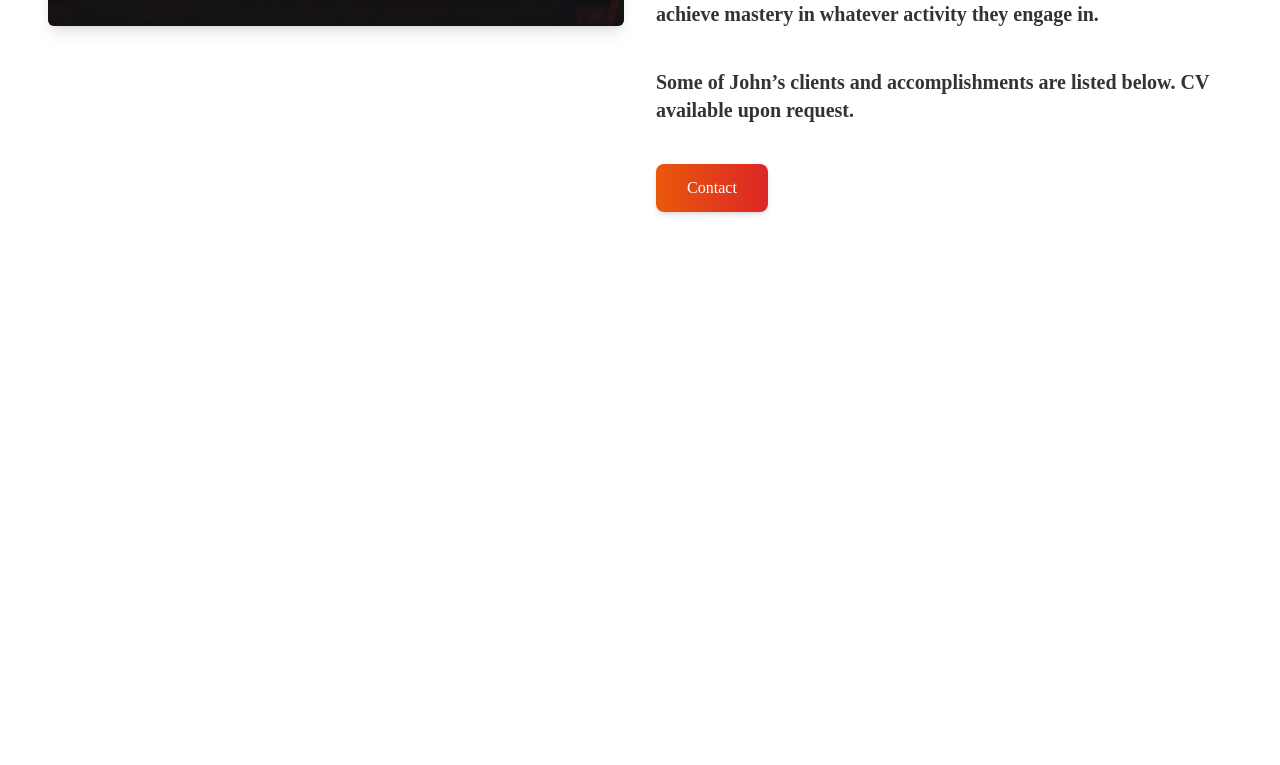
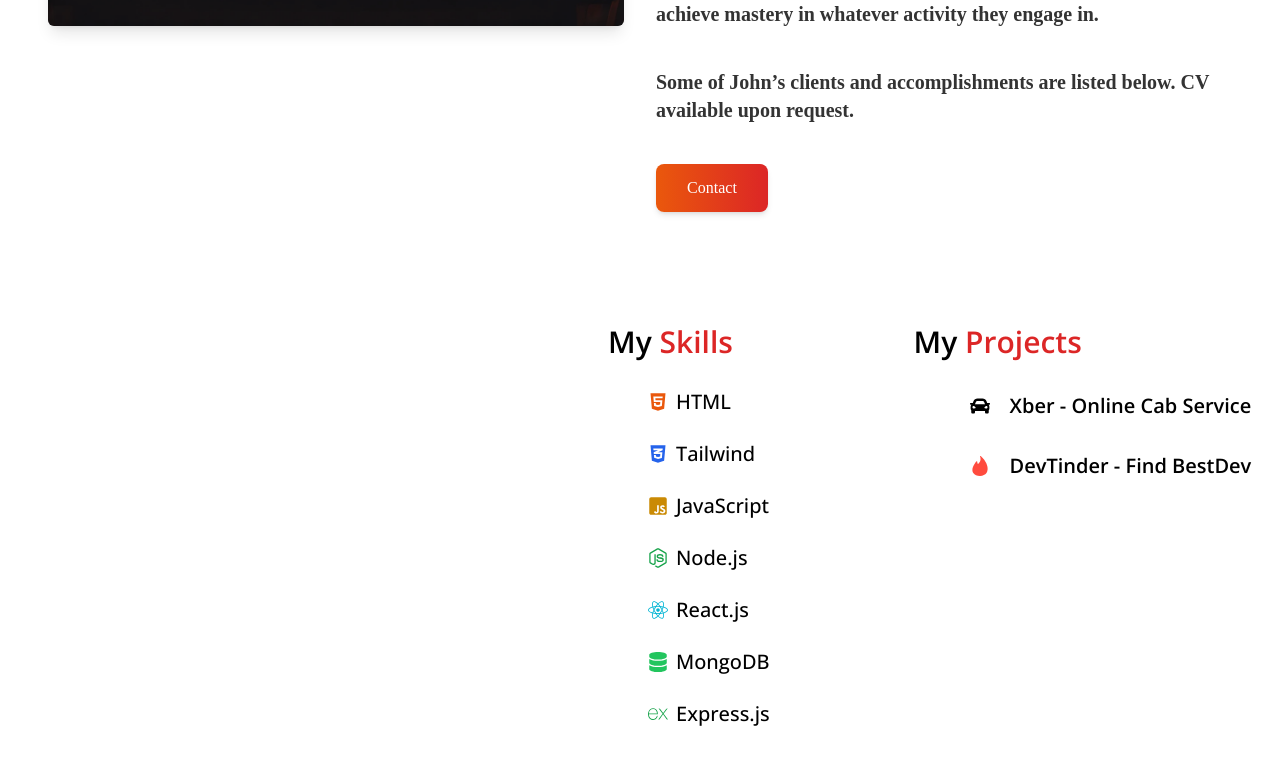
Before and after one commit to AbdussalamAsif12/Abdulislam.dev, a React (Vite) app: page /about in a window 1280 px wide. Shown: the part 543-1308 px from the top of the page. Before the commit the page ends 803 px from the top, so only its background shows below. Built offline with nearby package versions, Linux system fonts and the light colour scheme; a web font is replaced by a local one.

Commit message:
profile component

```diff
--- a/src/components/About/About.jsx
+++ b/src/components/About/About.jsx
@@ -2,6 +2,7 @@ import React from "react";
 import Navbar from "../Navbar/Navbar";
 import Button from "../Button/Button";
 import { Link } from "react-router-dom";
+import Profile from "../Profile/Profile";
 
 const About = () => {
   return (
@@ -70,6 +71,7 @@ const About = () => {
           </Link>
         </div>
       </div>
+      <Profile />
     </>
   );
 };
--- /dev/null
+++ b/src/components/Profile/Profile.jsx
@@ -0,0 +1,127 @@
+import React from "react";
+import {
+  FaHtml5,
+  FaCss3Alt,
+  FaJsSquare,
+  FaNodeJs,
+  FaReact,
+  FaDatabase,
+  FaCar,
+} from "react-icons/fa";
+import { SiExpress, SiTinder } from "react-icons/si";
+
+const PortfolioSkillsProjects = () => {
+  // Skills and Projects data as arrays of objects
+  const skills = [
+    {
+      name: "HTML",
+      percentage: 80,
+      icon: <FaHtml5 className="mr-2 text-xl text-orange-600" />,
+    },
+    {
+      name: "Tailwind",
+      percentage: 65,
+      icon: <FaCss3Alt className="mr-2 text-xl text-blue-600" />,
+    },
+    {
+      name: "JavaScript",
+      percentage: 70,
+      icon: <FaJsSquare className="mr-2 text-xl text-yellow-600" />,
+    },
+    {
+      name: "Node.js",
+      percentage: 70,
+      icon: <FaNodeJs className="mr-2 text-xl text-green-600" />,
+    },
+    {
+      name: "React.js",
+      percentage: 65,
+      icon: <FaReact className="mr-2 text-xl text-cyan-500" />,
+    },
+    {
+      name: "MongoDB",
+      percentage: 70,
+      icon: <FaDatabase className="mr-2 text-xl text-green-500" />,
+    },
+    {
+      name: "Express.js",
+      percentage: 70,
+      icon: <SiExpress className="mr-2 text-xl text-green-600" />,
+    },
+  ];
+
+  const projects = [
+    {
+      name: "Xber - Online Cab Service",
+      link: "https://uber.com",
+      description: "Online Cab Service that connects riders with drivers.",
+      icon: <FaCar className="mr-2 text-xl text-black" />,
+    },
+    {
+      name: "DevTinder - Find BestDev",
+      link: "https://tinder.com",
+      description: "Find the best developers for your project or team.",
+      icon: <SiTinder className="mr-2 text-xl" style={{ color: '#FF4B3E' }} />,
+    },
+  ];
+
+  return (
+    <section className="flex items-center justify-end py-16 font-Google_Open">
+      <div className="flex flex-col md:flex-row space-y-8 md:space-y-0 md:space-x-8 w-full max-w-2xl">
+        {/* Skills Section */}
+        <div className="flex-1 pl-6 md:pl-0">
+          <h2 className="text-3xl font-semibold mb-6 pl-4 md:pl-0 ">
+            My <span className="text-red-600">Skills</span>{" "}
+          </h2>
+          <ul className=" pl-10 space-y-4">
+            {skills.map((skill, index) => (
+              <li
+                key={index}
+                className="text-xl font-medium relative group flex items-center"
+                style={{ cursor: "pointer" }}
+              >
+                {skill.icon} {/* Display icon */}
+                <span>{skill.name}</span>
+                <span
+                  className="p-5 ml-4 bottom-0 transform  w-24 bg-gradient-to-r from-orange-600 to-red-600 text-white text-center py-1 rounded opacity-0 group-hover:opacity-100 transition-all duration-300"
+                  style={{ fontSize: "1.2rem" }}
+                >
+                  {skill.percentage}%
+                </span>
+              </li>
+            ))}
+          </ul>
+        </div>
+
+        {/* Projects Section */}
+        <div className="flex flex-col md:flex-row space-y-8 md:space-y-0 md:space-x-8 w-full max-w-2xl">
+          {/* Projects Section */}
+          <div className="flex-1 pl-6 md:pl-0">
+            <h2 className="text-3xl font-semibold mb-6 pl-4 md:pl-0">
+              My <span className="text-red-600">Projects</span>
+            </h2>
+            <ul className="pl-10 space-y-4">
+              {projects.map((project, index) => (
+                <li key={index} className="text-lg">
+                  <a
+                    href={project.link}
+                    target="_blank"
+                    rel="noopener noreferrer"
+                    className="text-xl font-semibold py-2 px-4 rounded transition-all duration-300 flex items-center hover:bg-gradient-to-r hover:from-orange-600 hover:to-red-600 hover:text-white"
+                  >
+                    <span className="flex items-center space-x-3">
+                      {project.icon}
+                      <span>{project.name}</span>
+                    </span>
+                  </a>
+                </li>
+              ))}
+            </ul>
+          </div>
+        </div>
+      </div>
+    </section>
+  );
+};
+
+export default PortfolioSkillsProjects;
```
Lines whose indentation alone changed are shown as unchanged.
